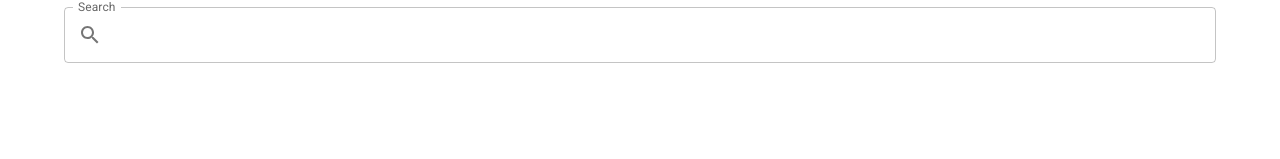
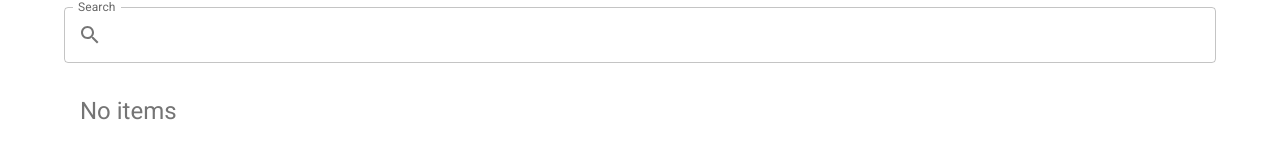
Before and after one commit to YarmolenkoD/react-contacts-list, a React (Vite) app: page / in a window 1280 px wide. Shown: the part 371-530 px from the top of the page. Built offline with nearby package versions, Linux system fonts and the light colour scheme.

Commit message:
add placeholder to contacts list

```diff
--- a/src/pages/contacts/components/contacts-list/contacts-list.tsx
+++ b/src/pages/contacts/components/contacts-list/contacts-list.tsx
@@ -1,6 +1,6 @@
 import { useCallback, useMemo } from 'react'
 
-import { Grid2 } from '@mui/material'
+import { Box, Grid2, Typography } from '@mui/material'
 
 import { Contact, useAppSelector } from '@store'
 
@@ -20,6 +20,17 @@ export const ContactsList = () => {
     return contacts
   }, [search, contacts])
 
+  const renderPlaceholder = useCallback((title: string) => {
+    return <Box sx={{ px: 2 }}>
+      <Typography
+        variant="h5"
+        color="grey.600"
+      >
+        {title}
+      </Typography>
+    </Box>
+  }, [])
+
   const renderContactItem = useCallback((contact: Contact) => {
     return (
       <Grid2 key={contact.id} size={12}>
@@ -28,6 +39,14 @@ export const ContactsList = () => {
     )
   }, [])
 
+  if (contacts.length === 0) {
+    return renderPlaceholder('No items')
+  }
+
+  if (filteredContacts.length === 0) {
+    return renderPlaceholder('No items found')
+  }
+
   return (
     <Grid2 role="contacts-list" container spacing={3}>
       {filteredContacts.map(renderContactItem)}
```
